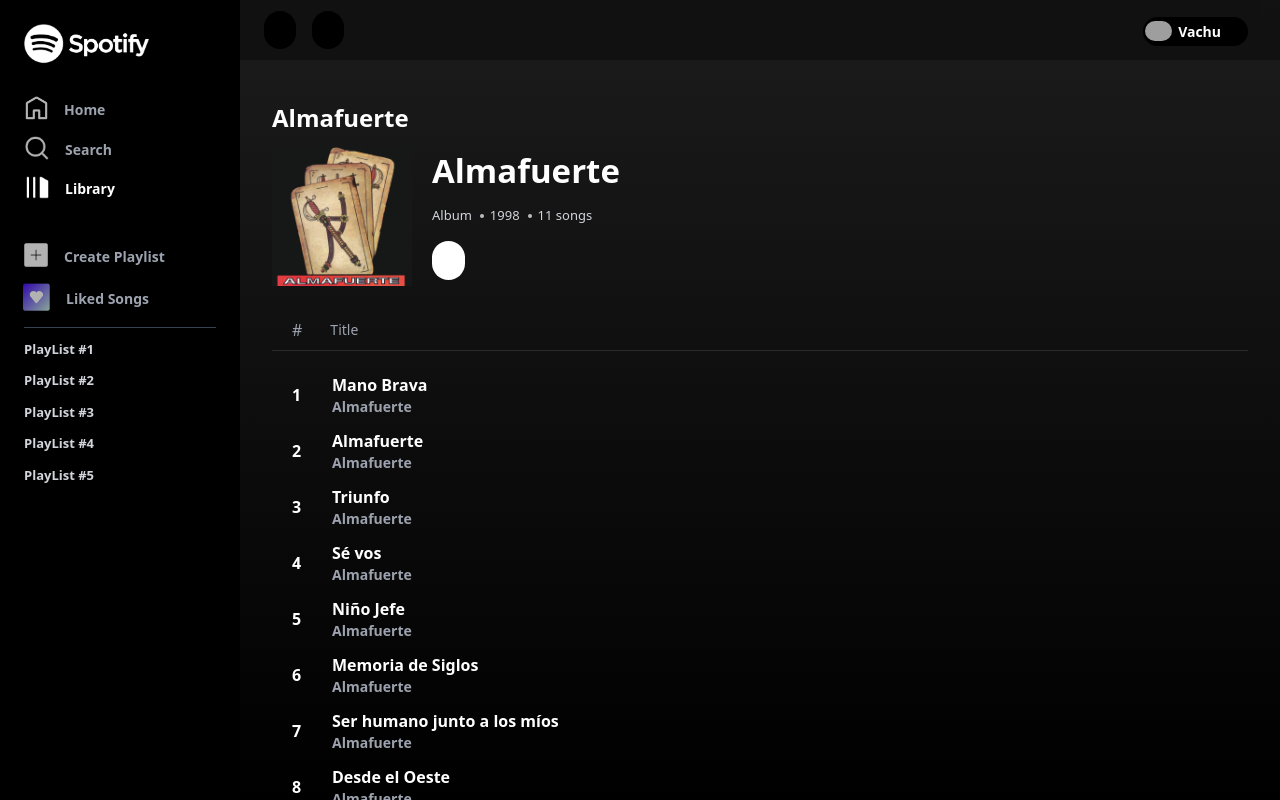
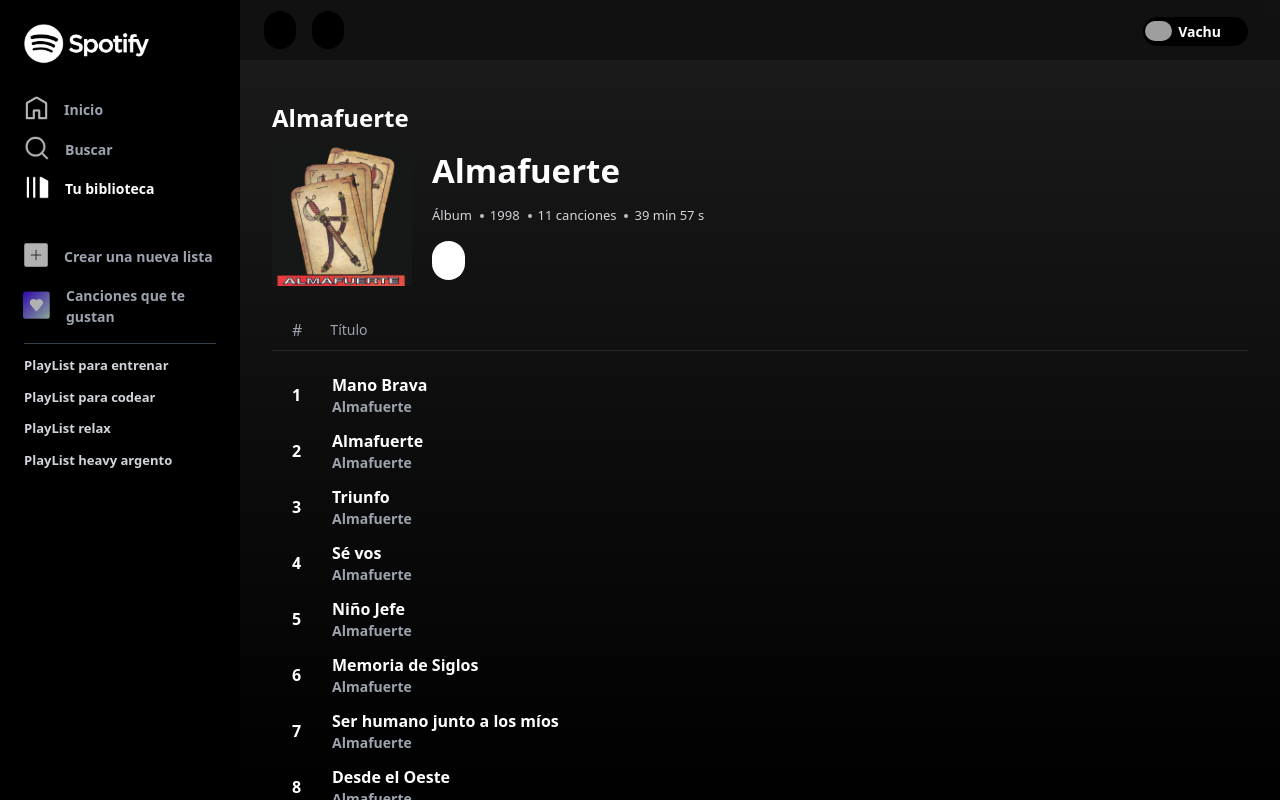
Before and after one commit to ValentinoGhitti/Spotify-clone-vue, a Vue app: page /library in a window 1280 px wide. Built offline with nearby package versions, Linux system fonts and the light colour scheme; grey boxes are pictures that could not be loaded; some icons are missing; the HTML template or start-up script is replaced by a standard one.

Commit message:
style(spotify-clone-5): adding style in pages

```diff
--- a/package.json
+++ b/package.json
@@ -19,6 +19,7 @@
     "@vitejs/plugin-vue": "^4.2.3",
     "autoprefixer": "^10.4.14",
     "postcss": "^8.4.27",
+    "sass": "^1.64.2",
     "tailwindcss": "^3.3.3",
     "vite": "^4.4.6"
   }
--- a/src/App.vue
+++ b/src/App.vue
@@ -44,8 +44,8 @@
       class="fixed w-[190px] bg-[#282828] shadow-2xl z-50 rounded-sm top-[52px] right-[35px] p-1 cursor-pointer"
     >
       <ul class="text-gray-200 font-semibold text-[14px]">
-        <li class="px-3 py-2.5 hover:bg-[#3E3D3D] border-b border-b-gray-600">Profile</li>
-        <li class="px-3 py-2.5 hover:bg-[#3E3D3D]">Log out</li>
+        <li class="px-3 py-2.5 hover:bg-[#3E3D3D] border-b border-b-gray-600">Perfil</li>
+        <li class="px-3 py-2.5 hover:bg-[#3E3D3D]">Cerrar sesión</li>
       </ul>
     </span>
   </div>
@@ -64,7 +64,7 @@
         <MenuItem
           class="ml-[1px]"
           :iconSize="23"
-          name="Home"
+          name="Inicio"
           iconString="home"
           pageUrl="/"
         />
@@ -73,7 +73,7 @@
         <MenuItem
           class="ml-[1px]"
           :iconSize="24"
-          name="Search"
+          name="Buscar"
           iconString="search"
           pageUrl="/search"
         />
@@ -82,7 +82,7 @@
         <MenuItem
           class="ml-[2px]"
           :iconSize="23"
-          name="Library"
+          name="Tu biblioteca"
           iconString="library"
           pageUrl="/library"
         />
@@ -90,18 +90,17 @@
 
       <div class="py-3.5"></div>
 
-      <MenuItem :iconSize="24" name="Create Playlist" iconString="playlist" pageUrl="/playlist" />
-      <MenuItem class="-ml-[1px]" :iconSize="27" name="Liked Songs" iconString="liked" pageUrl="/liked" />
+      <MenuItem :iconSize="24" name="Crear una nueva lista" iconString="playlist" pageUrl="/playlist" />
+      <MenuItem class="-ml-[1px]" :iconSize="27" name="Canciones que te gustan" iconString="liked" pageUrl="/liked" />
     </ul>
 
     <div class="border-b border-b-gray-700"></div>
 
     <ul>
-      <li class="font-semibold text-[13px] mt-3 text-gray-300 hover:text-white">PlayList #1</li>
-      <li class="font-semibold text-[13px] mt-3 text-gray-300 hover:text-white">PlayList #2</li>
-      <li class="font-semibold text-[13px] mt-3 text-gray-300 hover:text-white">PlayList #3</li>
-      <li class="font-semibold text-[13px] mt-3 text-gray-300 hover:text-white">PlayList #4</li>
-      <li class="font-semibold text-[13px] mt-3 text-gray-300 hover:text-white">PlayList #5</li>
+      <li class="font-semibold text-[13px] mt-3 text-gray-300 hover:text-white">PlayList para entrenar</li>
+      <li class="font-semibold text-[13px] mt-3 text-gray-300 hover:text-white">PlayList para codear</li>
+      <li class="font-semibold text-[13px] mt-3 text-gray-300 hover:text-white">PlayList relax</li>
+      <li class="font-semibold text-[13px] mt-3 text-gray-300 hover:text-white">PlayList heavy argento</li>
     </ul>
   </div>
 
--- a/src/artist.json
+++ b/src/artist.json
@@ -1,6 +1,7 @@
 {
   "name": "Almafuerte",
   "albumCover": "/images/albumCovers/Almafuerte.jpg",
+  "duration": "39 min 57 s",
   "releaseYear": "1998",
   "tracks": [
     {
--- a/src/components/SongRow.vue
+++ b/src/components/SongRow.vue
@@ -87,3 +87,7 @@
   });
 
 </script>
+
+<style scoped>
+
+</style>
--- a/src/views/HomeView.vue
+++ b/src/views/HomeView.vue
@@ -4,17 +4,17 @@
       type="button"
       class="text-white text-2xl font-semibold hover:underline cursor-pointer"
     >
-      Podcast to make you smarter
+      Escuchado recientemente
     </button>
 
     <div class="py-1.5"></div>
 
     <div class="flex items-center">
-      <HomeCard image="https://picsum.photos/id/30/300/300" title="Title is here" subTitle="Subtitle is here" />
-      <HomeCard image="https://picsum.photos/id/40/300/300" title="Title is here" subTitle="Subtitle is here" />
-      <HomeCard class="md:block hidden" image="https://picsum.photos/id/50/300/300" title="Title is here" subTitle="Subtitle is here" />
-      <HomeCard class="lg:block hidden" image="https://picsum.photos/id/60/300/300" title="Title is here" subTitle="Subtitle is here" />
-      <HomeCard class="xl:block hidden" image="https://picsum.photos/id/70/300/300" title="Title is here" subTitle="Subtitle is here" />
+      <HomeCard image="https://i.scdn.co/image/ab67616d00001e02d30fcf6340831edbafb45e38" title="Kill 'Em All" subTitle="Metallica" />
+      <HomeCard image="https://i.scdn.co/image/ab67616d00001e0242b38cbb710a9685b8fcd8a7" title="Almafuerte" subTitle="Almafuerte" />
+      <HomeCard class="md:block hidden" image="https://i.scdn.co/image/ab67616d00001e024d8bab4701cfaff8a745ce2c" title="Selección Privada" subTitle="La Mona Jimenez" />
+      <HomeCard class="lg:block hidden" image="https://i.scdn.co/image/ab67616d00001e02810168d54f85d48f07389237" title="Animals" subTitle="Pink Floyd" />
+      <HomeCard class="xl:block hidden" image="https://i.scdn.co/image/ab67616d00001e021624590458126fc8b8c64c2f" title="Ultraviolence" subTitle="Lana del Rey" />
     </div>
   </div>
 
@@ -23,17 +23,16 @@
       type="button"
       class="text-white text-2xl font-semibold hover:underline cursor-pointer"
     >
-      Recommended radio
+      Episodios nuevos
     </button>
 
     <div class="py-1.5"></div>
-
     <div class="flex items-center">
-      <HomeCard image="https://picsum.photos/id/10/300/300" title="Title is here" subTitle="Subtitle is here" />
-      <HomeCard image="https://picsum.photos/id/11/300/300" title="Title is here" subTitle="Subtitle is here" />
-      <HomeCard class="md:block hidden" image="https://picsum.photos/id/77/300/300" title="Title is here" subTitle="Subtitle is here" />
-      <HomeCard class="lg:block hidden" image="https://picsum.photos/id/61/300/300" title="Title is here" subTitle="Subtitle is here" />
-      <HomeCard class="xl:block hidden" image="https://picsum.photos/id/22/300/300" title="Title is here" subTitle="Subtitle is here" />
+      <HomeCard image="https://i.scdn.co/image/763dd9720c8ac8a757db99ee1668412c00dd0987" title="El Sinso Podcast" subTitle="El Sinso" />
+      <HomeCard image="https://i.scdn.co/image/ab67656300005f1f5a1a92d594e7ae81aba07735" title="Los Futbolitos" subTitle="Angelo & Vincent"  />
+      <HomeCard class="md:block hidden" image="https://i.scdn.co/image/ad6a402ff928f48fc398267fa30dd9b783287548" title="DevTalles" subTitle="Fernando Herrera" />
+      <HomeCard class="lg:block hidden" image="https://i.scdn.co/image/ab67656300005f1fb5a4616a8fd7ff18b21e6d30" title="La Venganza Ser..." subTitle="Alejandro Dolina"/>
+      <HomeCard class="xl:block hidden" image="https://i.scdn.co/image/5fdf763b01ae3fd2ab6d3c3cae2b323b4a9a6567" title="ALEX AL HABLA ..." subTitle="Alexelcapo" />
     </div>
   </div>
 
--- a/src/views/LibraryView.vue
+++ b/src/views/LibraryView.vue
@@ -20,7 +20,7 @@
         </div>
 
         <div class="text-gray-300 text-[13px] flex">
-          <div class="flex">Album</div>
+          <div class="flex">Álbum</div>
           <div class="ml-2 flex">
             <div class="circle mt-2 mr-2"></div>
             <span class="-ml-0.5">{{ artist.releaseYear }}</span>
@@ -28,7 +28,12 @@
 
           <div class="ml-2 flex">
             <div class="circle mt-2 mr-2"></div>
-            <span class="-ml-0.5">{{ artist.tracks.length }} songs</span>
+            <span class="-ml-0.5">{{ artist.tracks.length }} canciones</span>
+          </div>
+
+          <div class="ml-2 flex">
+            <div class="circle mt-2 mr-2"></div>
+            <span class="-ml-0.5">{{ artist.duration }}</span>
           </div>
         </div>
 
@@ -53,7 +58,7 @@
     <div class="flex items-center justify-between px-5 pt-2">
       <div class="flex items-center justify-between text-gray-400">
         <div class="mr-7">#</div>
-        <div class="text-sm">Title</div>
+        <div class="text-sm">Título</div>
       </div>
       <div>
         <ClockTimeThreeOutline fillColor="#FFFFFF" :size="18" />
--- a/src/views/SearchView.vue
+++ b/src/views/SearchView.vue
@@ -10,21 +10,21 @@
     <div class="py-1.5"></div>
 
     <div class="grid xl:grid-cols-5 lg:grid-cols-4 md:grid-cols-3 sm:grid-cols-2 gap-6">
-      <CategorySelect category="Podcasts" image="https://picsum.photos/id/7/300/300" />
-      <CategorySelect category="Audiobooks" image="https://picsum.photos/id/40/300/300" />
-      <CategorySelect category="Made for you" image="https://picsum.photos/id/13/300/300" />
-      <CategorySelect category="New Release" image="https://picsum.photos/id/17/300/300" />
-      <CategorySelect category="Podcasts" image="https://picsum.photos/id/7/300/300" />
-      <CategorySelect category="Audiobooks" image="https://picsum.photos/id/40/300/300" />
-      <CategorySelect category="Made for you" image="https://picsum.photos/id/13/300/300" />
-      <CategorySelect category="New Release" image="https://picsum.photos/id/17/300/300" />
-      <CategorySelect category="Podcasts" image="https://picsum.photos/id/7/300/300" />
-      <CategorySelect category="Audiobooks" image="https://picsum.photos/id/40/300/300" />
-      <CategorySelect category="Made for you" image="https://picsum.photos/id/13/300/300" />
-      <CategorySelect category="New Release" image="https://picsum.photos/id/17/300/300" />
-      <CategorySelect category="Podcasts" image="https://picsum.photos/id/7/300/300" />
-      <CategorySelect category="Audiobooks" image="https://picsum.photos/id/40/300/300" />
-      <CategorySelect category="Made for you" image="https://picsum.photos/id/13/300/300" />
+      <CategorySelect category="Pódcasts" image="https://picsum.photos/id/7/300/300" />
+      <CategorySelect category="Eventos en directo" image="https://picsum.photos/id/40/300/300" />
+      <CategorySelect category="Especialmente para ti" image="https://picsum.photos/id/13/300/300" />
+      <CategorySelect category="Novedades" image="https://picsum.photos/id/17/300/300" />
+      <CategorySelect category="Rock" image="https://picsum.photos/id/100/300/300" />
+      <CategorySelect category="Jazz" image="https://picsum.photos/id/21/300/300" />
+      <CategorySelect category="Clásica" image="https://picsum.photos/id/29/300/300" />
+      <CategorySelect category="Ambiente" image="https://picsum.photos/id/49/300/300" />
+      <CategorySelect category="Blues" image="https://picsum.photos/id/47/300/300" />
+      <CategorySelect category="Soul" image="https://picsum.photos/id/120/300/300" />
+      <CategorySelect category="Metal" image="https://picsum.photos/id/113/300/300" />
+      <CategorySelect category="Glam" image="https://picsum.photos/id/117/300/300" />
+      <CategorySelect category="Tango" image="https://picsum.photos/id/327/300/300" />
+      <CategorySelect category="Listas de éxitos" image="https://picsum.photos/id/140/300/300" />
+      <CategorySelect category="Folklóre Argentino" image="https://picsum.photos/id/413/300/300" />
     </div>
   </div>
 </template>
```
Also changed, not shown: 1 other file (tests, documents, lock files or other folders).
